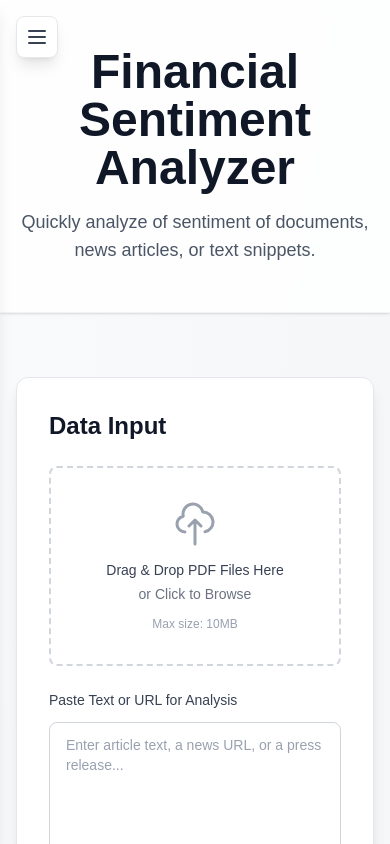
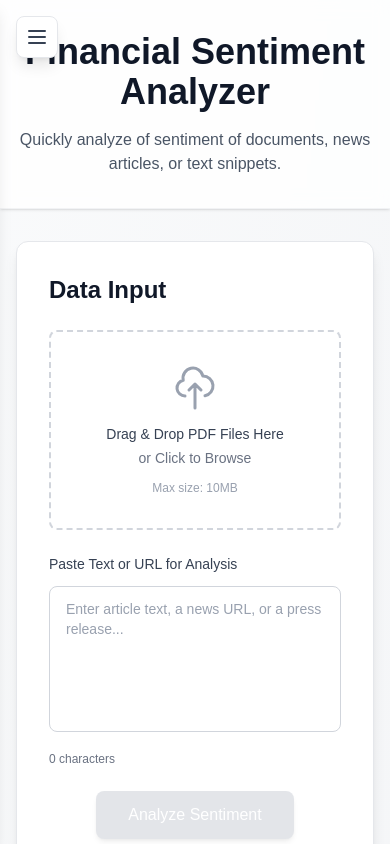
Before and after one commit to aachen-investment-club/sentiment-analysis, a Next.js app in the folder frontend/: page /analyze in a window 390 px wide. Shown: the top 844 px of the page. Built offline with nearby package versions, Linux system fonts and the light colour scheme.

Commit message:
fix black background if sidebar is extended

```diff
--- a/frontend/app/analyze/page.tsx
+++ b/frontend/app/analyze/page.tsx
@@ -12,18 +12,18 @@ export default function AnalyzePage() {
   const sidebarWidth = isCollapsed ? 'lg:ml-20' : 'lg:ml-64';
 
   return (
-    <div className="min-h-screen bg-gradient-to-br from-gray-50 to-gray-100">
+    <div className="min-h-screen bg-gradient-to-br from-gray-50 to-gray-100 overflow-x-hidden">
       {/* Sidebar */}
       <Sidebar />
 
       {/* Header Section with Subtle Background */}
       <header className={`bg-white/80 backdrop-blur-sm border-b border-gray-200/50 shadow-sm transition-all duration-300 ${sidebarWidth}`}>
-        <div className="container mx-auto px-4 py-12">
-          <div className="text-center">
-            <h1 className="text-5xl font-bold text-gray-900 mb-4">
+        <div className="w-full px-4 sm:px-6 py-8 sm:py-12">
+          <div className="mx-auto text-center max-w-full lg:max-w-4xl xl:max-w-5xl">
+            <h1 className="text-4xl sm:text-5xl font-bold text-gray-900 mb-4">
               Financial Sentiment Analyzer
             </h1>
-            <p className="text-lg text-gray-600">
+            <p className="text-base sm:text-lg text-gray-600">
               Quickly analyze of sentiment of documents, news articles, or text snippets.
             </p>
           </div>
@@ -31,7 +31,8 @@ export default function AnalyzePage() {
       </header>
 
       {/* Main Content Area */}
-      <main className={`container mx-auto px-4 py-16 max-w-7xl space-y-8 transition-all duration-300 ${sidebarWidth}`}>
+      <main className={`w-full px-4 sm:px-6 py-8 sm:py-16 transition-all duration-300 ${sidebarWidth}`}>
+        <div className="mx-auto space-y-6 sm:space-y-8 max-w-full lg:max-w-4xl xl:max-w-5xl">
         <DataInput />
 
         {/* Sentiment Results Section */}
@@ -45,6 +46,7 @@ export default function AnalyzePage() {
           {/* Right Column: Detailed Sentiment Breakdown */}
           <DetailedSentimentBreakdown />
         </div>
+        </div>
       </main>
     </div>
   );
--- a/frontend/app/components/Sidebar.tsx
+++ b/frontend/app/components/Sidebar.tsx
@@ -49,7 +49,7 @@ export default function Sidebar() {
       {/* Overlay for mobile */}
       {isOpen && (
         <div
-          className="fixed inset-0 bg-black bg-opacity-50 z-40 lg:hidden"
+          className="fixed inset-0 z-40 lg:hidden"
           onClick={() => setIsOpen(false)}
         />
       )}
```
